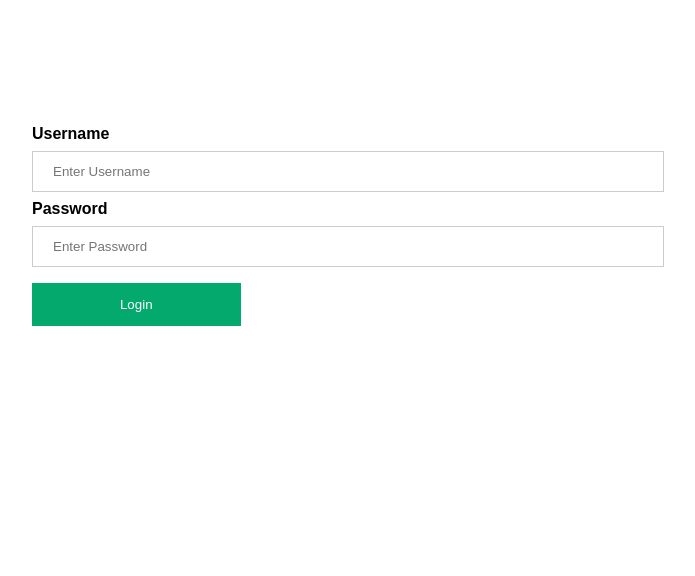
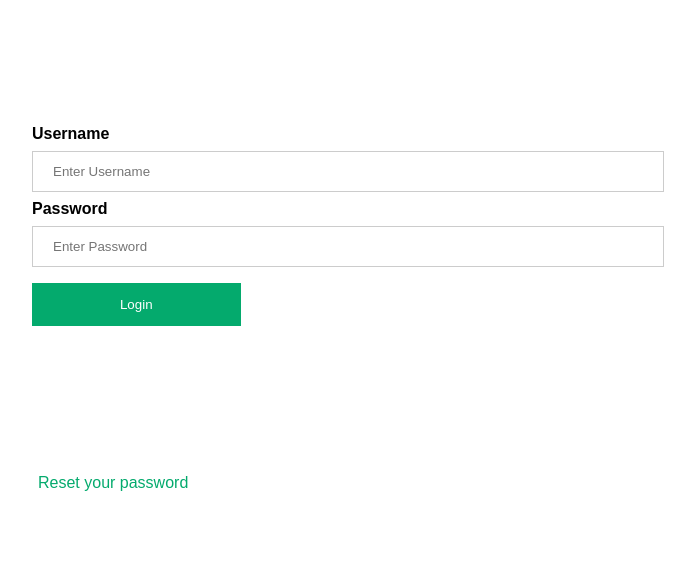
Before and after one commit to SzymonCzajkowski/AppSecProject, a Flask app: page /login in a window 1280 px wide. Shown: the part 61-637 px from the top of the page, without its empty margins (292-987 px from the left). Run offline with Flask 3, Linux system fonts and the light colour scheme; parts of the project's set-up code (start-up, migrations or seed data) failed here and were passed over.

Commit message:
Added pass reset button

```diff
--- a/Website/static/style.css
+++ b/Website/static/style.css
@@ -127,6 +127,25 @@ body {
   opacity: 0.8;
 }
 
+.resetContainer {
+  margin: auto;
+  padding: 1%;
+  width: 50%;
+}
+
+.resetContainer input {
+  color: #04AA6D;
+  border: none;
+  cursor: pointer;
+  font: bold;
+  font-size: 16px;
+  background-color: white;
+}
+
+.resetContainer input:hover {
+  opacity: 0.8;
+}
+
 /* Messages */
 .errorMsg {
   padding: 20px;
--- a/Website/templates/login.html
+++ b/Website/templates/login.html
@@ -22,4 +22,7 @@
         <button type="submit" class="loginButton">Login</button>
     </div>
 </form>
+<div class="resetContainer">
+    <input type="submit" value="Reset your password"/>
+</div>
 {% endblock %}
```
